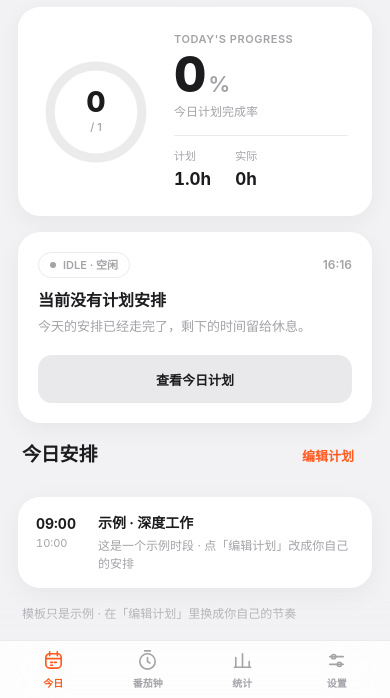
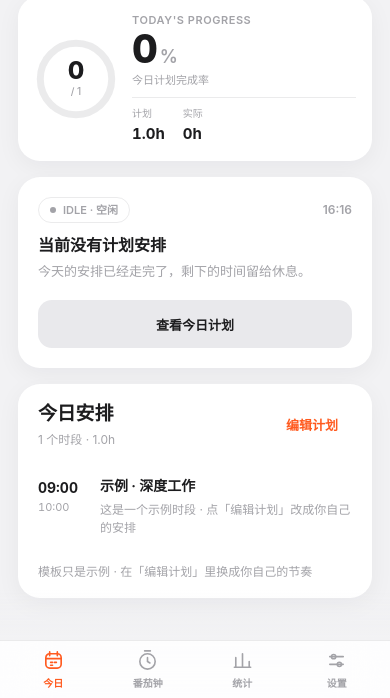
Before and after one commit to Dvesiz/chronos, a plain HTML site: page app/src/main/assets/www/index.html in a window 390 px wide. Shown: the part 146-844 px from the top of the page. Drawn offline with Linux system fonts and the light colour scheme.

Commit message:
2.6.2：首页卡片布局重排，修复 APK assets 路径
- 「今日安排」标题收进卡片，平板两列卡片从同一条基线开始，卡片内边距/间距统一
- 小屏压缩进度卡并调整标题字号，首屏即可看到今日安排；空计划有占位提示
- 修复 Windows 版 aapt2 将 assets 写成反斜杠、WebView 报 ERR_FILE_NOT_FOUND：改用 jar 打包 assets，同时去掉对 zip 的依赖
- 版本 2.6.2 / versionCode 17

```diff
--- a/app/src/main/AndroidManifest.xml
+++ b/app/src/main/AndroidManifest.xml
@@ -2,8 +2,8 @@
 <manifest xmlns:android="http://schemas.android.com/apk/res/android"
     xmlns:tools="http://schemas.android.com/tools"
     package="com.dvesiz.chronos"
-    android:versionCode="16"
-    android:versionName="2.6.1">
+    android:versionCode="17"
+    android:versionName="2.6.2">
 
     <uses-sdk android:minSdkVersion="26" android:targetSdkVersion="35" />
 
--- a/app/src/main/assets/www/app.js
+++ b/app/src/main/assets/www/app.js
@@ -348,6 +348,8 @@ function renderHome() {
   const actual = tasks.reduce((a, t) => a + taskSeconds(t), 0);
   $('#planText').textContent = hText(planned);
   $('#actualText').textContent = hText(actual);
+  const scheduleMeta = $('#scheduleMeta');
+  if (scheduleMeta) scheduleMeta.textContent = `${total} 个时段 · ${hText(planned)}`;
 
   const circumference = 2 * Math.PI * 51;
   const ring = $('#ringFg');
@@ -470,6 +472,11 @@ function renderTimeline() {
   if (!rec) return;
   const info = currentInfo(rec);
   const tasks = (rec.tasks || []).slice().sort((a, b) => a.start - b.start);
+
+  if (!tasks.length) {
+    wrap.innerHTML = '<div class="empty-state">今天还没有安排。<br>点右上角「编辑计划」添加时段。</div>';
+    return;
+  }
 
   wrap.innerHTML = tasks.map((t, i) => {
     const isNow = info.task && info.task.id === t.id && (info.mode === 'active' || info.mode === 'doing');
--- a/app/src/main/assets/www/index.html
+++ b/app/src/main/assets/www/index.html
@@ -64,12 +64,17 @@
           </div>
 
           <div class="home-side">
-            <div class="section-head">
-              <h2>今日安排</h2>
-              <button class="ghost-btn" id="editPlanBtn">编辑计划</button>
-            </div>
-            <div class="timeline" id="timeline"></div>
-            <div class="footnote" id="footnote">模板只是示例 · 在「编辑计划」里换成你自己的节奏</div>
+            <section class="schedule-card glass">
+              <div class="schedule-head">
+                <div class="schedule-title">
+                  <h2>今日安排</h2>
+                  <div class="schedule-meta" id="scheduleMeta">--</div>
+                </div>
+                <button class="ghost-btn" id="editPlanBtn">编辑计划</button>
+              </div>
+              <div class="timeline" id="timeline"></div>
+              <div class="footnote" id="footnote">模板只是示例 · 在「编辑计划」里换成你自己的节奏</div>
+            </section>
           </div>
         </div>
       </div>
@@ -371,7 +376,7 @@
               </div>
               <div class="about-title">时序 · Chronos</div>
               <div class="about-sub">让每一段时间，都有明确的方向。</div>
-              <div class="about-ver" id="aboutVer">Version 2.6.1 · 个人版</div>
+              <div class="about-ver" id="aboutVer">Version 2.6.2 · 个人版</div>
               <div class="about-hint" id="envHint"></div>
             </div>
           </div>
--- a/app/src/main/assets/www/styles.css
+++ b/app/src/main/assets/www/styles.css
@@ -39,6 +39,10 @@
   --ease: cubic-bezier(.32, .72, 0, 1);
   --spring: cubic-bezier(.34, 1.42, .64, 1);
   --maxw: 1160px;
+
+  /* 首页统一的卡片内边距与卡片间距：所有卡片/行共用，保证左边缘与节奏一致 */
+  --pad-card: 20px;
+  --gap-card: 16px;
 }
 
 [data-theme="dark"] {
@@ -154,7 +158,7 @@ body:not(.motion) .pages { transition: none; }
 .live-clock { margin-left: auto; font-size: 13px; font-weight: 600; color: var(--ink-3); font-variant-numeric: tabular-nums; }
 
 .date-line {
-  margin-top: 22px;
+  margin-top: 18px;
   display: flex; align-items: center; gap: 12px;
   font-size: 13px; font-weight: 600;
   color: var(--ink-3);
@@ -163,8 +167,8 @@ body:not(.motion) .pages { transition: none; }
 .date-line .sep { flex: 1; height: 1px; background: var(--hairline); }
 
 .home-head h1 {
-  margin: 10px 0 22px;
-  font-size: clamp(26px, 6.5vw, 34px);
+  margin: 8px 0 18px;
+  font-size: clamp(24px, 6.4vw, 34px);
   font-weight: 800;
   line-height: 1.3;
   letter-spacing: -.01em;
@@ -225,8 +229,8 @@ body:not(.motion) .pages { transition: none; }
 .ghost-btn:active { transform: scale(.95); }
 
 /* ============ 今日 · 进度卡 ============ */
-.progress-card { display: flex; align-items: center; gap: 24px; padding: 24px; }
-.ring-wrap { position: relative; width: 108px; height: 108px; flex: none; }
+.progress-card { display: flex; align-items: center; gap: 20px; padding: var(--pad-card); }
+.ring-wrap { position: relative; width: 104px; height: 104px; flex: none; }
 .ring { width: 100%; height: 100%; transform: rotate(-90deg); }
 .ring circle { fill: none; }
 .ring-bg { stroke: var(--hairline); stroke-width: 10; }
@@ -247,7 +251,7 @@ body:not(.motion) .pages { transition: none; }
 
 .progress-meta { flex: 1; min-width: 0; }
 .progress-meta .big {
-  font-size: 50px; font-weight: 800; line-height: 1.05; color: var(--ink);
+  font-size: clamp(40px, 12vw, 50px); font-weight: 800; line-height: 1.05; color: var(--ink);
   font-variant-numeric: tabular-nums;
 }
 .progress-meta .big i { font-style: normal; font-size: 22px; font-weight: 600; color: var(--ink-3); margin-left: 2px; }
@@ -261,7 +265,7 @@ body:not(.motion) .pages { transition: none; }
 .micro-stats b { display: block; font-size: 17px; font-weight: 700; color: var(--ink); margin-top: 2px; font-variant-numeric: tabular-nums; }
 
 /* ============ 今日 · 当前任务卡 ============ */
-#nowCard, .focus-mini { padding: 20px; }
+#nowCard, .focus-mini { padding: var(--pad-card); }
 .now-card { transition: background .3s var(--ease), box-shadow .3s var(--ease); }
 .now-card.is-lit {
   background: var(--accent);
@@ -320,6 +324,21 @@ body:not(.motion) .pages { transition: none; }
 .now-empty h3 { margin: 10px 0 4px; font-size: 16px; font-weight: 700; color: var(--ink); }
 .now-empty p { margin: 0; font-size: 13px; color: var(--ink-3); line-height: 1.6; }
 
+/* 小屏：进度卡收成一行，别把「今日安排」挤到折叠线以下 */
+@media (max-width: 520px) {
+  .progress-card { padding: 16px; gap: 14px; }
+  .ring-wrap { width: 84px; height: 84px; }
+  .ring-center b { font-size: 24px; }
+  .ring-center span { font-size: 10px; margin-top: 1px; }
+  .progress-meta .big { font-size: 40px; }
+  .progress-meta .big i { font-size: 18px; }
+  .progress-meta .sub { font-size: 11px; margin-top: 2px; }
+  .micro-stats { margin-top: 8px; padding-top: 8px; gap: 18px; }
+  .micro-stats i { font-size: 10px; }
+  .micro-stats b { font-size: 15px; }
+  .schedule-head { padding-top: 14px; padding-bottom: 10px; }
+}
+
 /* ============ 今日 · 专注迷你卡（番茄 + 极度沉浸） ============ */
 .focus-mini { display: flex; flex-direction: column; gap: 14px; }
 .fm-head { display: flex; align-items: flex-start; justify-content: space-between; gap: 12px; }
@@ -362,22 +381,23 @@ body:not(.motion) .pages { transition: none; }
 .fm-actions .btn-ghost { flex: 1; }
 
 /* ============ 今日 · 布局 ============ */
-.home-grid, .home-main, .home-side { display: flex; flex-direction: column; gap: 16px; }
+.home-grid, .home-main, .home-side { display: flex; flex-direction: column; gap: var(--gap-card); }
 .home-grid { max-width: var(--maxw); margin: 0 auto; }
 
-.section-head { display: flex; align-items: center; justify-content: space-between; padding: 0 4px 10px; }
-.section-head h2 { margin: 0; font-size: 19px; font-weight: 800; letter-spacing: -.01em; }
-.footnote { padding: 0 4px; font-size: 12px; color: var(--ink-3); line-height: 1.7; }
+/* 今日安排：标题与列表同卡，平板下两列卡片从同一条基线开始 */
+.schedule-card { overflow: hidden; padding: 0; }
+.schedule-head {
+  display: flex; align-items: center; justify-content: space-between; gap: 14px;
+  padding: 16px var(--pad-card) 12px;
+}
+.schedule-title { min-width: 0; }
+.schedule-head h2 { margin: 0; font-size: 19px; font-weight: 800; letter-spacing: -.01em; }
+.schedule-meta { margin-top: 2px; font-size: 12px; color: var(--ink-3); }
+.footnote { padding: 10px var(--pad-card) 16px; font-size: 12px; color: var(--ink-3); line-height: 1.7; }
 
 /* ============ 今日 · 时间线（iOS 分组列表） ============ */
-.timeline {
-  background: var(--card);
-  border-radius: var(--r-card);
-  box-shadow: var(--shadow);
-  overflow: hidden;
-}
-[data-theme="dark"] .timeline { border: 1px solid var(--hairline); box-shadow: none; }
-.tl-item { position: relative; display: flex; gap: 14px; padding: 15px 18px; cursor: pointer; transition: background .15s; }
+.timeline { overflow: hidden; }
+.tl-item { position: relative; display: flex; gap: 14px; padding: 15px var(--pad-card); cursor: pointer; transition: background .15s; }
 .tl-item:active { background: var(--card-2); }
 .tl-item + .tl-item { border-top: 1px solid var(--hairline); }
 .tl-time { flex: none; width: 48px; padding-top: 1px; }
@@ -975,8 +995,9 @@ body:not(.motion) .sheet-panel, body:not(.motion) .sheet-backdrop { transition:
 }
 
 @media (min-width: 760px) and (min-height: 600px) {
+  :root { --pad-card: 22px; --gap-card: 20px; }
   .scroll { padding: calc(var(--sat) + 28px) 36px calc(var(--sab) + 128px); }
-  .home-grid { display: grid; grid-template-columns: 1.12fr 1fr; gap: 20px; align-items: start; }
+  .home-grid { display: grid; grid-template-columns: 1fr 1.06fr; gap: var(--gap-card); align-items: start; }
   .focus-grid { display: grid; grid-template-columns: 1.05fr 1fr; gap: 20px; align-items: start; }
   .stats-grid { display: grid; grid-template-columns: 1fr 1fr; gap: 18px; }
   .stats-grid .span-2, .stat-hero { grid-column: span 2; }
@@ -1020,11 +1041,9 @@ body:not(.motion) .sheet-panel, body:not(.motion) .sheet-backdrop { transition:
 @media (min-width: 760px) and (min-height: 900px) {
   html, body { font-size: 15px; }
   .home-head h1 { font-size: 40px; }
-  .progress-card { padding: 30px; gap: 30px; }
-  .ring-wrap { width: 124px; height: 124px; }
+  .ring-wrap { width: 120px; height: 120px; }
   .ring-center b { font-size: 32px; }
   .progress-meta .big { font-size: 58px; }
-  #nowCard, .focus-mini { padding: 26px; }
   .now-title { font-size: 30px; }
   .now-timer b { font-size: 48px; }
   .tl-item { padding: 18px 20px; }
```
Also changed, not shown: README.md, docs/img/home.png, 1 other file.
